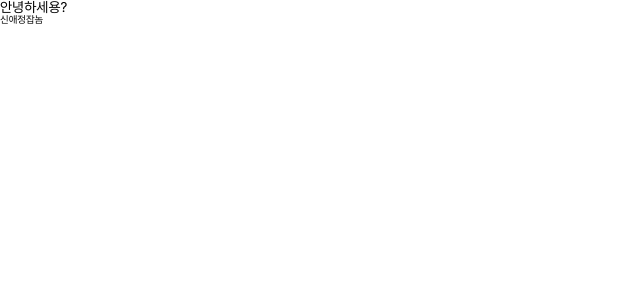
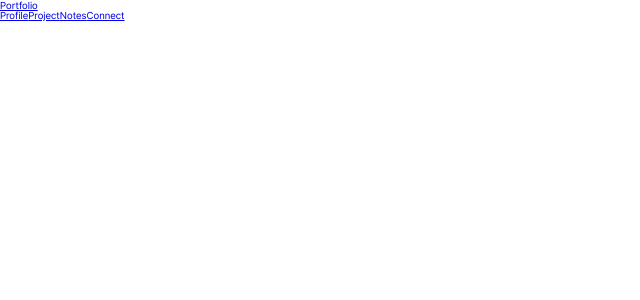
Before and after one commit to johyuni/johyuni.github.io, a React (Create React App) app: page / in a window 1280 px wide. Shown: the top 300 px of the page, without its empty margins (0-640 px from the left). Built offline with nearby package versions, Linux system fonts and the light colour scheme.

Commit message:
헤더 컴포넌트 생성 및 연결

```diff
--- a/package.json
+++ b/package.json
@@ -10,6 +10,7 @@
     "node-sass": "^7.0.3",
     "react": "^18.3.1",
     "react-dom": "^18.3.1",
+    "react-router-dom": "^7.1.1",
     "react-scripts": "5.0.1",
     "web-vitals": "^2.1.4"
   },
--- a/src/App.js
+++ b/src/App.js
@@ -1,13 +1,22 @@
+import React from "react";
+
+// component
+import Header from "./components/header/Header";
+
 // style
 import "./assets/styles/style.scss";
 
 function App() {
   return (
-    <div className="App">
-      <header className="App-header">
-        <p>안녕하세용?</p>
-        <span>신애정잡놈</span>
-      </header>
+    <div className="wrap">
+      <div className="contnet">
+        <Header />
+
+        {/* main */}
+        <main></main>
+
+        {/* footer */}
+      </div>
     </div>
   );
 }
--- /dev/null
+++ b/src/components/header/Header.js
@@ -0,0 +1,36 @@
+// todo :: skip nav를 만들어야할까?
+// todo :: nav를 ui>li>a 구조  아님 nav>a 구조?
+// todo :: 메뉴를 클릭할때 해당섹션으로 부드럽게 포커스되어야함
+// todo :: 이 컴포넌트를 app.js에 연결해서 메인페이지에 보이도록 하기
+
+import React from "react";
+import { Link } from "react-router-dom";
+
+function Header() {
+  return (
+    <header className="header">
+      <Link to="/" aria-label="상위로 이동">
+        <h1 className="header__logo">
+          <span className="blind">Portfolio</span>
+        </h1>
+      </Link>
+
+      <nav className="header__nav">
+        <Link to="/" className="header__link" aria-label="프로필">
+          Profile
+        </Link>
+        <Link to="/" className="header__link" aria-label="프로젝트">
+          Project
+        </Link>
+        <Link to="/" className="header__link" aria-label="노트">
+          Notes
+        </Link>
+        <Link to="/" className="header__link" aria-label="연결">
+          Connect
+        </Link>
+      </nav>
+    </header>
+  );
+}
+
+export default Header;
--- a/src/index.js
+++ b/src/index.js
@@ -1,10 +1,15 @@
+// todo :: React.StrictMode 삭제여부
+
 import React from "react";
 import ReactDOM from "react-dom/client";
+import { BrowserRouter } from "react-router-dom";
 import App from "./App";
 
 const root = ReactDOM.createRoot(document.getElementById("root"));
 root.render(
-  <React.StrictMode>
-    <App />
-  </React.StrictMode>
+  <BrowserRouter>
+    <React.StrictMode>
+      <App />
+    </React.StrictMode>
+  </BrowserRouter>
 );
```
Also changed, not shown: 1 other file (tests, documents, lock files or other folders).
